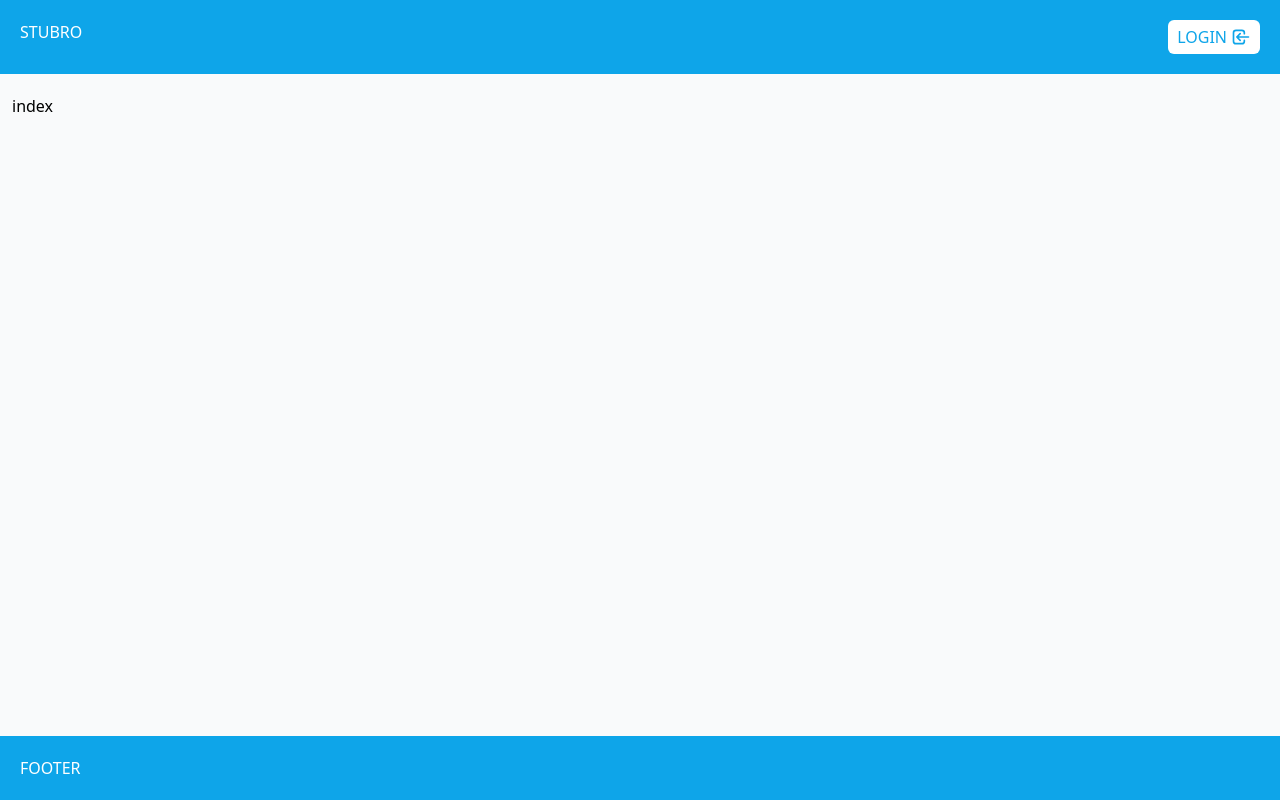
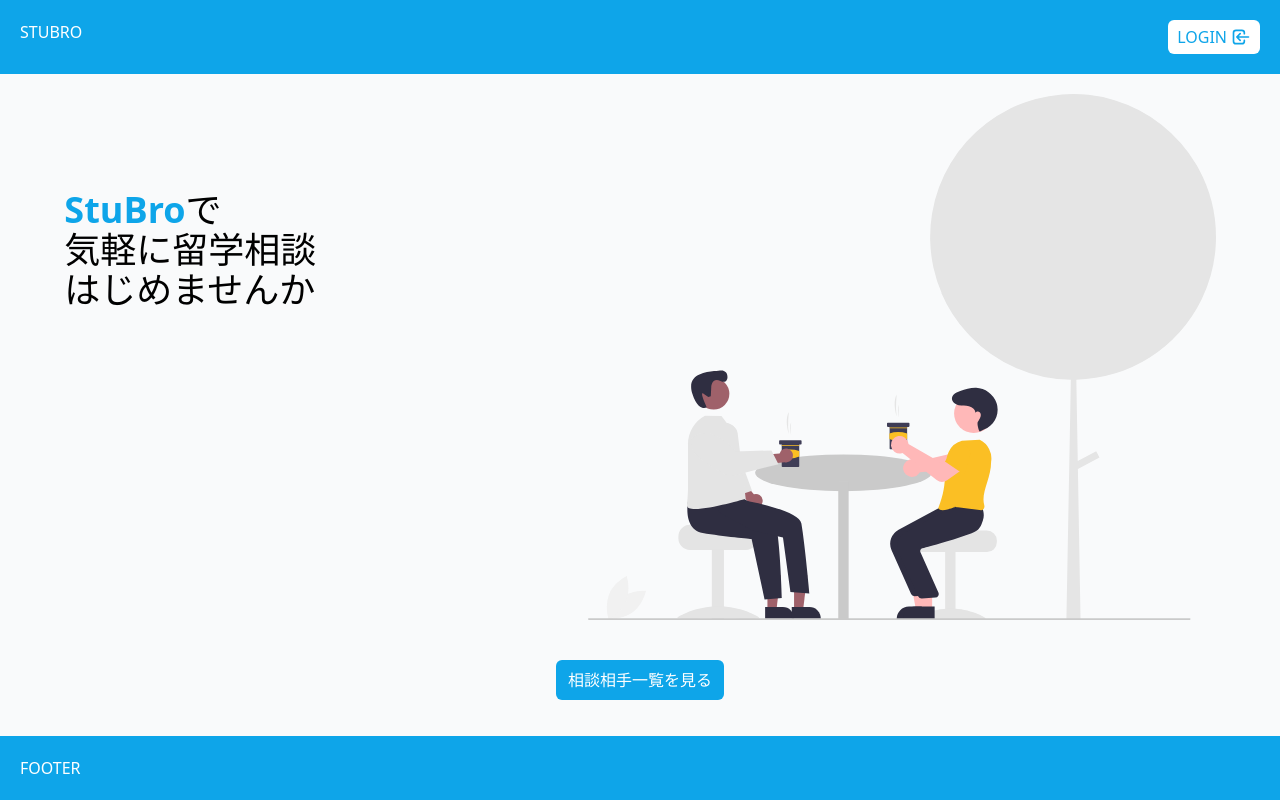
Before and after one commit to kazukitaninaka/stubro, a Next.js app in the folder app/: page / in a window 1280 px wide. Built offline with nearby package versions, Linux system fonts and the light colour scheme; no server answers.

Commit message:
add top page

```diff
--- a/app/pages/index.tsx
+++ b/app/pages/index.tsx
@@ -1,7 +1,25 @@
-import React from 'react'
+import { useRouter } from "next/router";
+import { Hangout } from "../components/images";
 
 export default function index() {
+  const router = useRouter()
   return (
-    <div>index</div>
+    <>
+      <div className="flex flex-col sm:flex-row justify-evenly">
+        <div className="sm:w-1/3 mx-auto">
+          <h2 className="text-3xl lg:text-4xl sm:mt-24 font-medium"><span className="font-bold text-sky-500">StuBro</span>で
+            <br />気軽に留学相談<br />はじめませんか</h2>
+        </div>
+        <Hangout className="h-full mt-5 sm:mt-0 w-[90%] sm:w-1/2 mx-auto" />
+      </div>
+      <div className="flex justify-center">
+        <button
+          className='bg-sky-500 text-white py-2 px-3 rounded-md hover:bg-sky-600 mt-10 mx-auto'
+          onClick={() => router.push("/home")}
+        >
+          相談相手一覧を見る
+        </button>
+      </div>
+    </>
   )
 }
```
